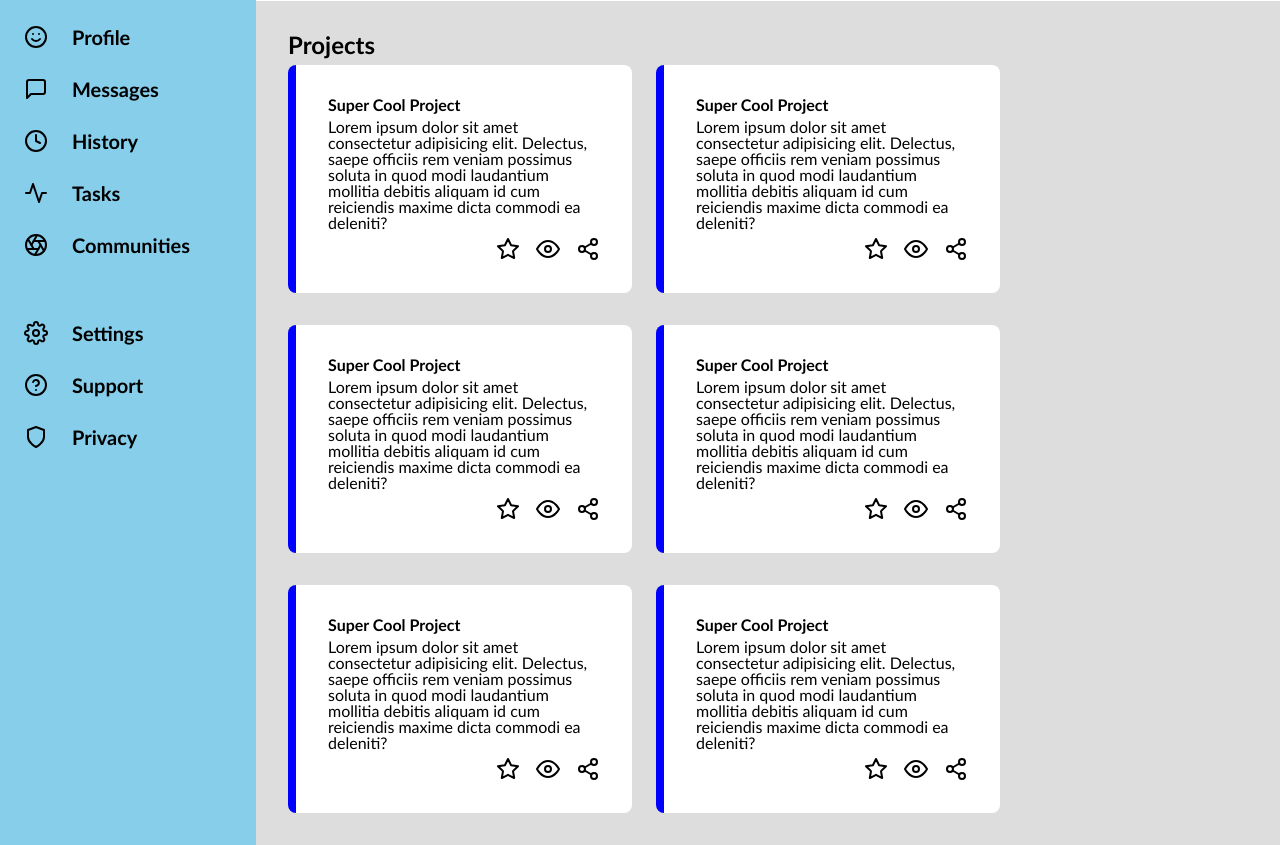
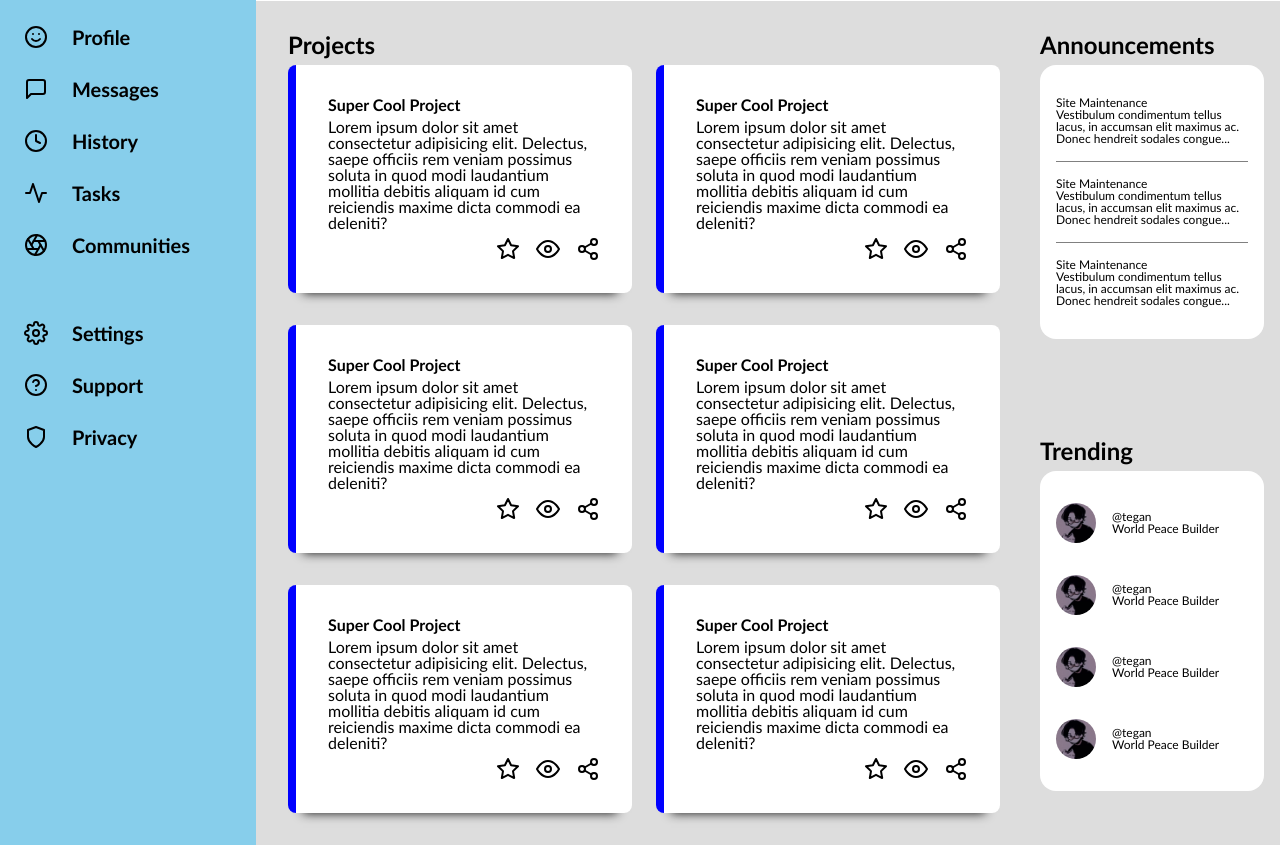
Before and after one commit to aishyuu/Admin-Dashboard, a plain HTML site: page index.html in a window 1280 px wide. Shown: the part 163-1008 px from the top of the page. Drawn offline with Linux system fonts and the light colour scheme.

Commit message:
Completed Project

```diff
--- a/index.html
+++ b/index.html
@@ -181,10 +181,54 @@
             </div>
             <div class="misc">
                 <div class="announcements">
-
+                    <p>Announcements</p>
+                    <div class="announcements-content">
+                        <div class="announcement-indiv">
+                            <h1>Site Maintenance</h1>
+                            <p>Vestibulum condimentum tellus lacus, in accumsan elit maximus ac. Donec hendreit sodales congue...</p>
+                        </div>
+                        <div class="announcement-indiv-middle">
+                            <h1>Site Maintenance</h1>
+                            <p>Vestibulum condimentum tellus lacus, in accumsan elit maximus ac. Donec hendreit sodales congue...</p>
+                        </div>
+                        <div class="announcement-indiv">
+                            <h1>Site Maintenance</h1>
+                            <p>Vestibulum condimentum tellus lacus, in accumsan elit maximus ac. Donec hendreit sodales congue...</p>
+                        </div>
+                    </div>
                 </div>
                 <div class="trending">
-
+                    <p>Trending</p>
+                    <div class="trending-content">
+                        <div class="trending-indiv">
+                            <img src="assets/pfp1.jpg" alt="profile 1">
+                            <div class="trending-text">
+                                <h1>@tegan</h1>
+                                <p>World Peace Builder</p>
+                            </div>
+                        </div>
+                        <div class="trending-indiv">
+                            <img src="assets/pfp1.jpg" alt="profile 1">
+                            <div class="trending-text">
+                                <h1>@tegan</h1>
+                                <p>World Peace Builder</p>
+                            </div>
+                        </div>
+                        <div class="trending-indiv">
+                            <img src="assets/pfp1.jpg" alt="profile 1">
+                            <div class="trending-text">
+                                <h1>@tegan</h1>
+                                <p>World Peace Builder</p>
+                            </div>
+                        </div>
+                        <div class="trending-indiv">
+                            <img src="assets/pfp1.jpg" alt="profile 1">
+                            <div class="trending-text">
+                                <h1>@tegan</h1>
+                                <p>World Peace Builder</p>
+                            </div>
+                        </div>
+                    </div>
                 </div>
             </div>
         </div>
--- a/style.css
+++ b/style.css
@@ -57,6 +57,7 @@ table {
 	padding: 0.5rem;
 	display: grid;
 	grid-template: 1fr 1fr / 1fr;
+	box-shadow: 0px 15px 10px -15px #111;
 }
 
 .header-one {
@@ -226,7 +227,15 @@ table {
 	padding: 2rem;
 }
 
-.projects > p {
+.announcements,
+.trending {
+	padding-top: 1rem;
+	margin-bottom: 6px;
+}
+
+.projects > p,
+.announcements > p,
+.trending > p {
 	font-size: 1.5rem;
 	font-weight: bold;
 	margin-bottom: 0.5rem;
@@ -245,6 +254,7 @@ table {
 	display: flex;
 	border-left: 0.5rem solid blue;
 	border-radius: 0.5rem;
+	box-shadow: 0px 15px 10px -15px #111;
 }
 
 .project-content {
@@ -270,12 +280,48 @@ table {
 	grid-template: 1 / 2 / 2 / 3;
 	display: grid;
 	grid-template: 1fr 1fr / 1fr;
+	padding: 1rem;
 }
 
 .announcements {
 	grid-area: 1 / 1 / 2 / 2;
 }
 
+.announcements-content,
+.trending-content {
+	padding: 2rem 1rem;
+	background-color: white;
+	border-radius: 1rem;
+	display: flex;
+	flex-direction: column;
+	gap: 1rem;
+	font-size: 0.75rem;
+}
+
+.announcement-indiv-middle {
+	border-top: 1px solid gray;
+	border-bottom: 1px solid gray;
+	padding: 1rem 0;
+}
+
 .trending {
 	grid-area: 2 / 1 / 3 / 2;
 }
+
+.trending-content {
+	display: flex;
+	flex-direction: column;
+	gap: 2rem;
+}
+
+.trending-indiv {
+	display: flex;
+	gap: 1rem;
+	align-items: center;
+}
+
+.trending-indiv > img {
+	height: 2.5rem;
+	width: 2.5rem;
+	border-radius: 50%;
+}
```
Also changed, not shown: assets/pfp1.jpg (added).
